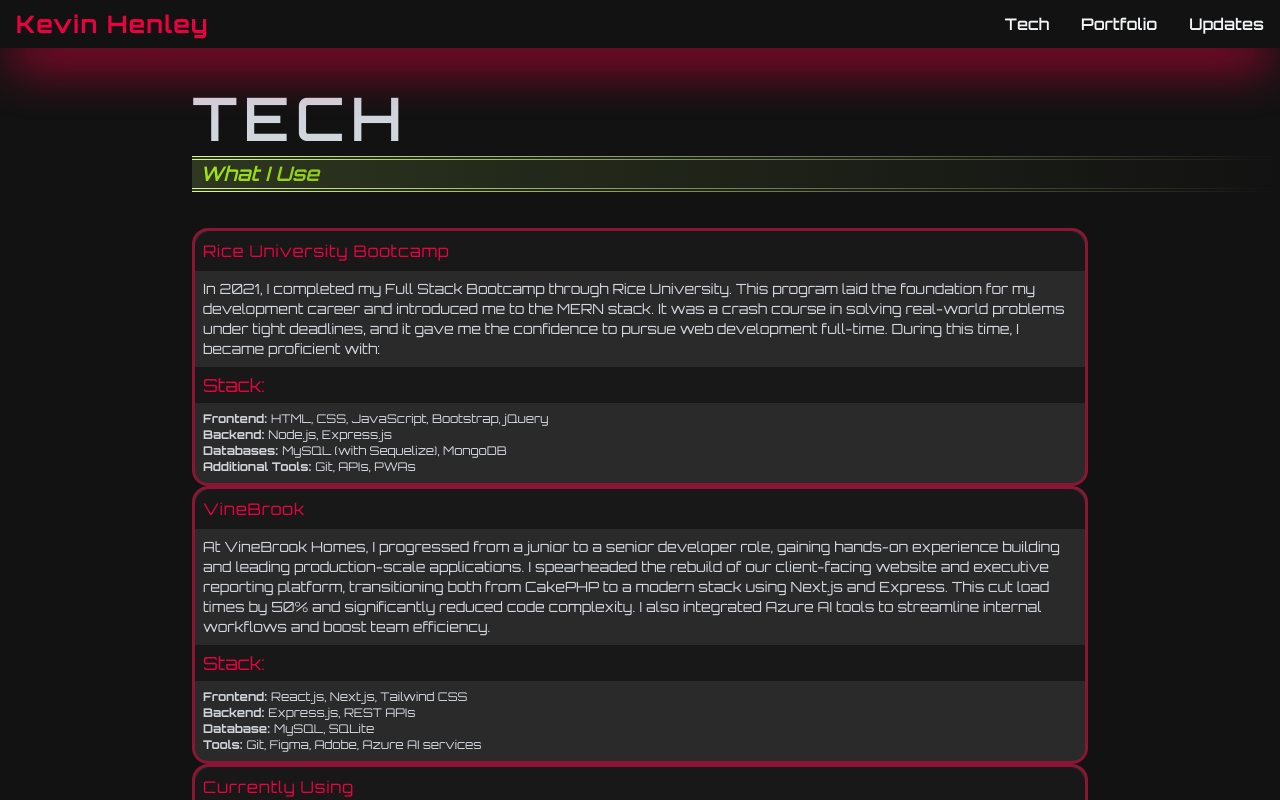
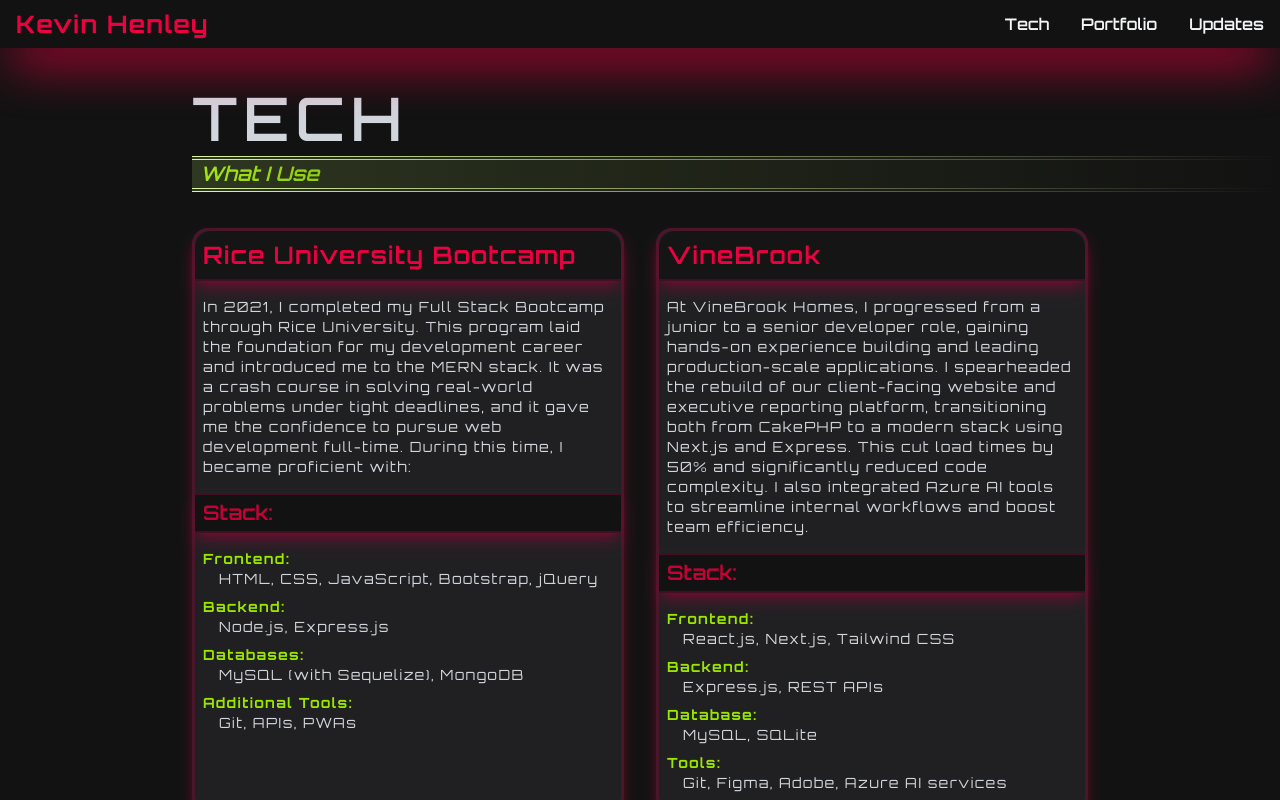
Before and after one commit to KevinHenleyCode/Portfolio-2025, a Next.js app: page /tech in a window 1280 px wide. Shown: the top 800 px of the page. Built offline with nearby package versions, Linux system fonts and the light colour scheme.

Commit message:
styled Tech page

```diff
--- a/src/app/tech/page.tsx
+++ b/src/app/tech/page.tsx
@@ -11,7 +11,7 @@
       </PaddingContainer>
       <SubHeader content={'What I Use'} />
       <PaddingContainer>
-        <div className='mt-20'>
+        <div className='mt-20 grid grid-cols-4 gap-8'>
           <TechOutline
             firstHeader={'Rice University Bootcamp'}
             summaryContent={
@@ -82,7 +82,7 @@
             summaryContent={
               'I’m a firm believer in always staying current. Lately, I’ve been diving into:'
             }
-            secondHeader={'Content'}
+            secondHeader={'Tech'}
             stacks={[
               {
                 category: 'AWS',
--- a/src/components/showCasing/TechOutline.tsx
+++ b/src/components/showCasing/TechOutline.tsx
@@ -15,20 +15,22 @@
   stacks,
 }: TechOutlineProps) => {
   return (
-    <section className='w-full rounded-2xl border-3 border-rose-600/50 bg-white/10'>
-      <h3 className='bg-custom-dark/70 rounded-t-2xl p-2 tracking-wider text-rose-600'>
+    <section className='col-span-4 w-full rounded-2xl border-3 border-rose-900/40 bg-gray-400/10 shadow-lg shadow-rose-600/40 md:col-span-2'>
+      <h3 className='bg-custom-dark/70 rounded-t-2xl border-b-2 border-rose-900/40 p-2 text-xl font-semibold tracking-wider text-rose-600 shadow-lg shadow-rose-800/50 lg:text-2xl'>
         {firstHeader}
       </h3>
-      <article className='p-2 text-sm'>{summaryContent}</article>
-      <aside className=''>
-        <h4 className='bg-custom-dark/70 px-2 py-1 text-lg text-rose-600'>
+      <article className='my-2 p-2 text-xs tracking-widest sm:text-sm'>
+        {summaryContent}
+      </article>
+      <aside>
+        <h4 className='bg-custom-dark border-y-2 border-rose-900/40 px-2 py-1 text-lg font-semibold text-rose-700 shadow-lg shadow-rose-800/50 lg:text-xl'>
           {secondHeader}:
         </h4>
         <ul className='p-2 text-xs'>
           {stacks.map((stack, index) => (
-            <li key={index} className='flex'>
-              <b className='mr-1'>{stack.category}:</b>
-              <p>{stack.content}</p>
+            <li key={index} className='my-2 text-xs tracking-widest sm:text-sm'>
+              <b className='text-lime-400'>{stack.category}:</b>
+              <p className='ml-4'>{stack.content}</p>
             </li>
           ))}
         </ul>
```
